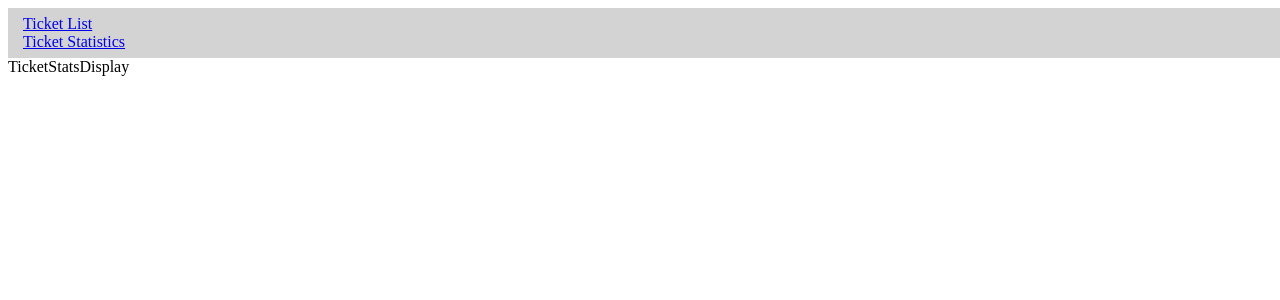
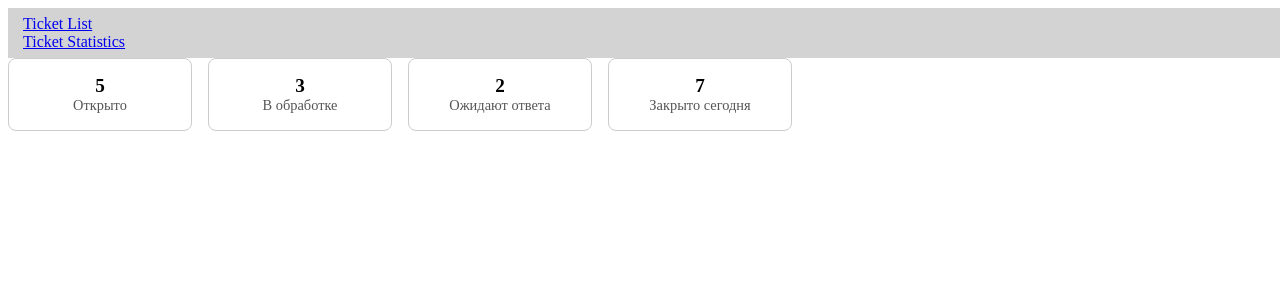
Before and after one commit to Aknar03/dashboard, a React app: page /ticketStats in a window 1280 px wide. Shown: the top 300 px of the page. Built offline with nearby package versions, Linux system fonts and the light colour scheme.

Commit message:
feat: added TicketStatsDisplay page with ticket statistics using React Query

```diff
--- a/src/API/router/AppRouter.tsx
+++ b/src/API/router/AppRouter.tsx
@@ -1,23 +1,23 @@
 import { Suspense } from 'react';
 import { Routes, Route } from 'react-router-dom';
-
-import { LazyTicketList } from '../../pages/TicketList/TicketList.lazy';
 import TicketStatsDisplay from '../../pages/TicketStatsDisplay/TicketStatsDisplay';
-import App from '../../components/App';
+import { Tickets } from '../../pages/TicketList';
 
 // Компонент маршрутов
 const AppRoutes = () => (
     <Routes>
+        <Route path="*" element={<div>Страница не найдена</div>} />
+
         <Route
-            path="ticketList"
+            path="/ticketList"
             element={
                 <Suspense fallback="loading...">
-                    <LazyTicketList />
+                    <Tickets />
                 </Suspense>
             }
         />
         <Route
-            path="ticketStats"
+            path="/ticketStats"
             element={
                 <Suspense fallback="loading...">
                     <TicketStatsDisplay />
--- /dev/null
+++ b/src/app/ReactQueryProvider.tsx
@@ -0,0 +1,10 @@
+import { QueryClient, QueryClientProvider } from '@tanstack/react-query';
+import { ReactNode } from 'react';
+
+const queryClient = new QueryClient();
+
+const ReactQueryProvider = ({ children }: { children: ReactNode }) => {
+  return <QueryClientProvider client={queryClient}>{children}</QueryClientProvider>;
+};
+
+export default ReactQueryProvider;
--- a/src/index.tsx
+++ b/src/index.tsx
@@ -2,6 +2,7 @@ import { createRoot } from 'react-dom/client';
 import { BrowserRouter } from 'react-router-dom';
 import App from './components/App';
 import { StrictMode } from 'react';
+import ReactQueryProvider from './app/ReactQueryProvider';
 
 
 const root = document.getElementById('root');
@@ -15,6 +16,8 @@ const rootElement = createRoot(root);
 
 rootElement.render(
     <StrictMode>
-        <App />
+        <ReactQueryProvider>
+            <App />
+        </ReactQueryProvider>
     </StrictMode>
 );
--- /dev/null
+++ b/src/pages/TicketList/index.ts
@@ -0,0 +1 @@
+export {LazyTicketList as Tickets} from './TicketList.lazy'
--- a/src/pages/TicketStatsDisplay/TicketStatsDisplay.tsx
+++ b/src/pages/TicketStatsDisplay/TicketStatsDisplay.tsx
@@ -1,9 +1,40 @@
-import React from 'react'
+import { useQuery } from '@tanstack/react-query';
+import { fetchTicketStats, TicketStats } from '../../API/mockApi';
 
 const TicketStatsDisplay = () => {
+  const { data, isLoading, isError } = useQuery<TicketStats>({
+    queryKey: ['ticketStats'],
+    queryFn: () => fetchTicketStats(),
+  });
+
+  if (isLoading) return <p>Загрузка статистики...</p>;
+  if (isError || !data) return <p>Ошибка при загрузке статистики</p>;
+
   return (
-    <div>TicketStatsDisplay</div>
-  )
-}
+    <div style={{ display: 'flex', gap: '1rem' }}>
+      <StatCard label="Открыто" value={data.open} />
+      <StatCard label="В обработке" value={data.inProgress} />
+      <StatCard label="Ожидают ответа" value={data.pendingClient} />
+      <StatCard label="Закрыто сегодня" value={data.closedToday} />
+    </div>
+  );
+};
 
-export default TicketStatsDisplay
+const StatCard = ({ label, value }: { label: string; value: number }) => {
+  return (
+    <div
+      style={{
+        padding: '1rem',
+        border: '1px solid #ccc',
+        borderRadius: '8px',
+        minWidth: '150px',
+        textAlign: 'center',
+      }}
+    >
+      <div style={{ fontSize: '1.2rem', fontWeight: 'bold' }}>{value}</div>
+      <div style={{ fontSize: '0.9rem', color: '#555' }}>{label}</div>
+    </div>
+  );
+};
+
+export default TicketStatsDisplay;
```
